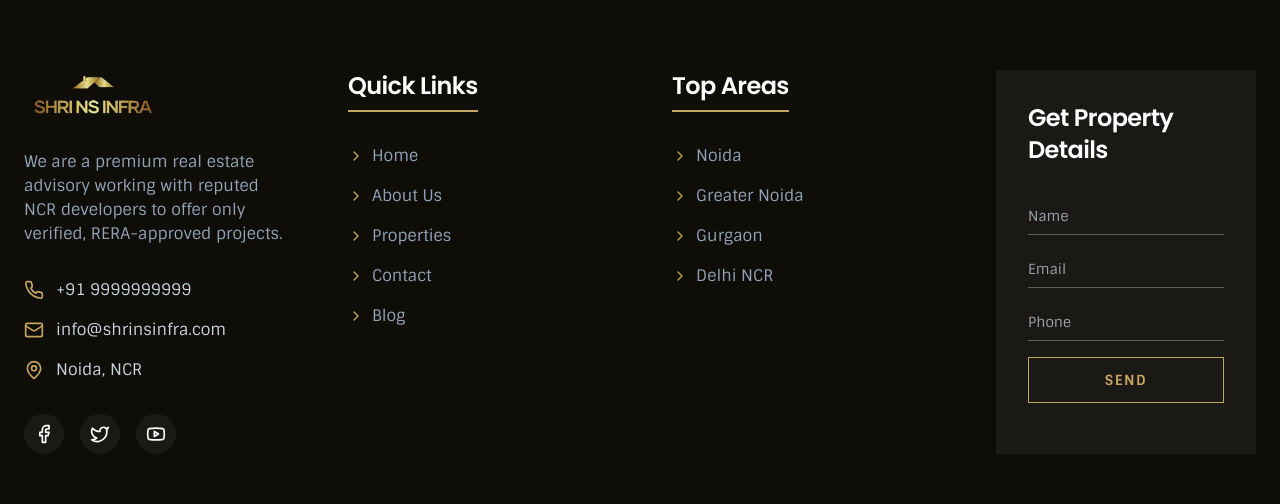
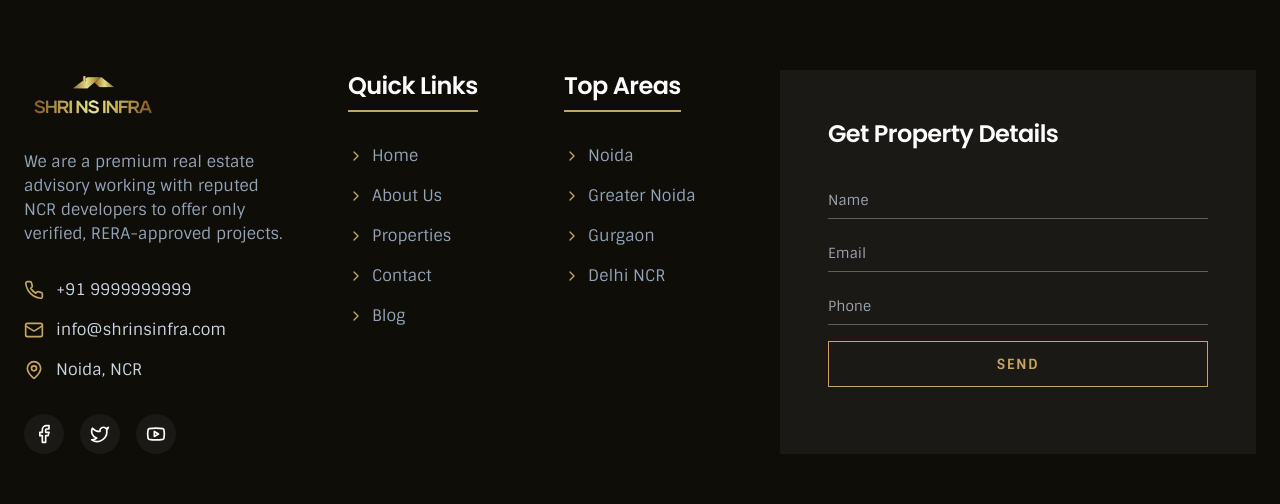
Before and after one commit to arpan-evita/shri-ns-infra, a React (Vite) app: page / in a window 1280 px wide. Shown: the part 5751-6255 px from the top of the page. Built offline with nearby package versions, Linux system fonts and the light colour scheme; no server answers; the database is empty.

Commit message:
UI: Optimize footer layout with a wider lead capture form

```diff
--- a/src/components/layout/Footer.tsx
+++ b/src/components/layout/Footer.tsx
@@ -53,8 +53,8 @@ export const Footer = () => {
   return (
     <footer className="bg-[#0f0d08] pt-16 md:pt-24 pb-8 md:pb-12 px-6">
       <div className="mx-auto max-w-7xl">
-        <div className="grid grid-cols-2 lg:grid-cols-4 gap-x-6 gap-y-12 md:gap-16 mb-16 md:mb-20">
-          <div className="col-span-2 lg:col-span-1 space-y-6 md:space-y-8">
+        <div className="grid grid-cols-2 lg:grid-cols-12 gap-x-6 gap-y-12 md:gap-16 mb-16 md:mb-20">
+          <div className="col-span-2 lg:col-span-3 space-y-6 md:space-y-8">
             <div className="flex items-center gap-2">
               <img src={logoImg} alt="Shri NS Infra" className="h-10 md:h-12 w-auto" />
             </div>
@@ -82,7 +82,7 @@ export const Footer = () => {
             </div>
           </div>
 
-          <div className="col-span-1">
+          <div className="col-span-1 lg:col-span-2">
             <h3 className="text-white text-lg md:text-2xl font-bold mb-6 md:mb-8 border-b-2 border-[#c4a661] inline-block pb-2">Quick Links</h3>
             <ul className="space-y-3 md:space-y-4">
               {[
@@ -101,7 +101,7 @@ export const Footer = () => {
             </ul>
           </div>
 
-          <div className="col-span-1">
+          <div className="col-span-1 lg:col-span-2">
             <h3 className="text-white text-lg md:text-2xl font-bold mb-6 md:mb-8 border-b-2 border-[#c4a661] inline-block pb-2">Top Areas</h3>
             <ul className="space-y-3 md:space-y-4">
               {['Noida', 'Greater Noida', 'Gurgaon', 'Delhi NCR'].map((item) => (
@@ -114,7 +114,7 @@ export const Footer = () => {
             </ul>
           </div>
 
-          <div className="col-span-2 lg:col-span-1 bg-white/5 p-6 md:p-8 rounded-sm overflow-hidden min-h-[350px] transition-all duration-500">
+          <div className="col-span-2 lg:col-span-5 bg-white/5 p-6 md:p-10 lg:p-12 rounded-sm overflow-hidden min-h-[350px] transition-all duration-500">
             <h3 className="text-white text-xl md:text-2xl font-bold mb-6 md:mb-8">Get Property Details</h3>
             {submitted ? (
               <div className="h-full flex flex-col items-center justify-center text-center space-y-4 py-8 animate-in fade-in zoom-in duration-500">
```
